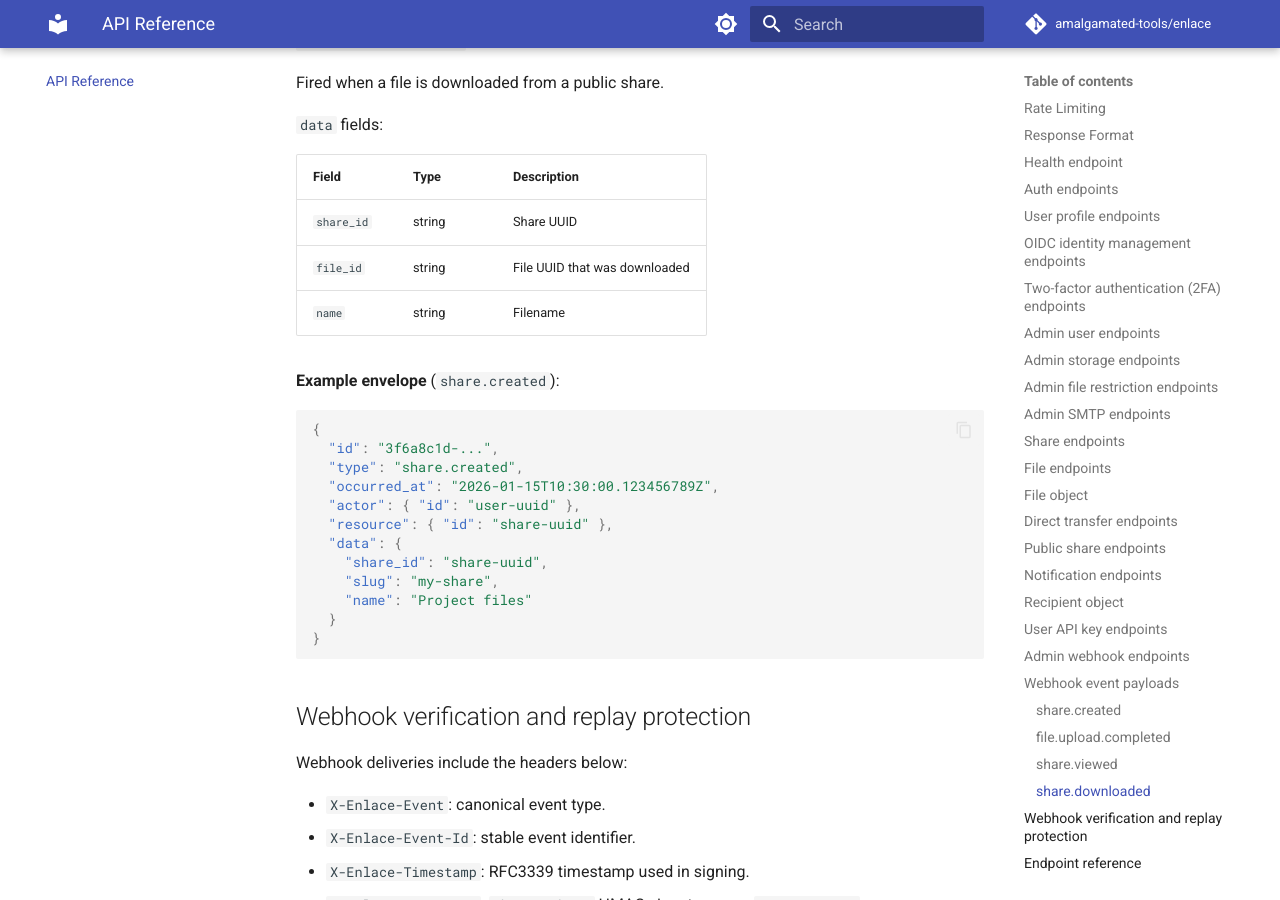
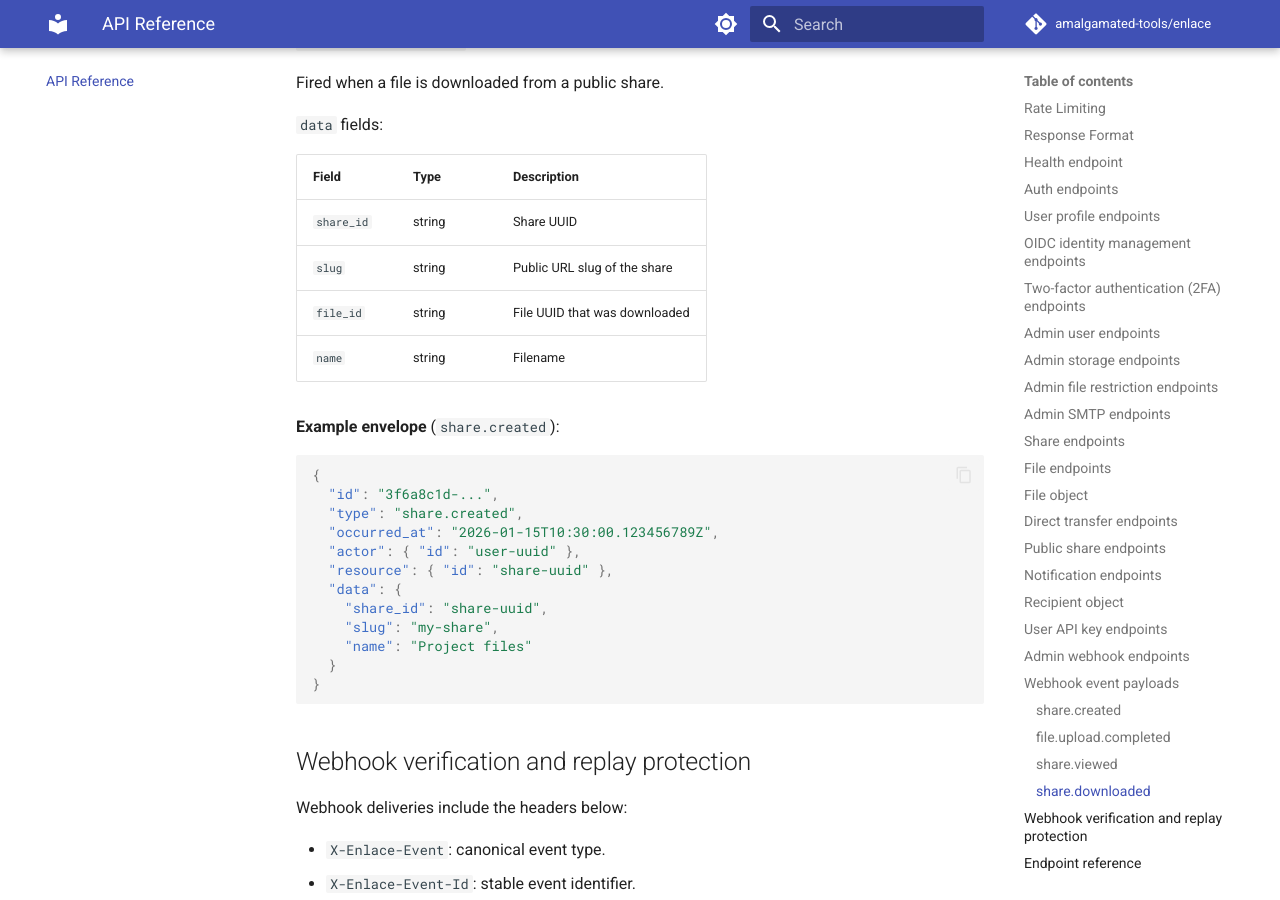
Before and after one commit to amalgamated-tools/enlace, an MkDocs documentation site: the page built from docs/api.md, in a window 1280 px wide and 900 px high, scrolled down 32769 px. Built offline with MkDocs 1.6.1 and Material for MkDocs 9.7.7, drawn with Linux system fonts in a browser that asks for light colours; comment, search, counter and statistics services are not loaded.

Commit message:
docs: add missing slug field to share.downloaded webhook event (#254)
The share.downloaded webhook payload includes a `slug` field containing
the public URL slug of the share, but this field was omitted from the
data fields table in the share.downloaded event documentation.

The server-side implementation in emitShareDownloadedWebhook always
populates this field:

    Data: map[string]any{
        "share_id": shareID,
        "file_id":  fileID,
        "name":     fileName,
        "slug":     shareSlug,  // previously undocumented
    }

Co-authored-by: GitHub Copilot <copilot@github.com>
Co-authored-by: Copilot <223556219+Copilot@users.noreply.github.com>

```diff
--- a/docs/api.md
+++ b/docs/api.md
@@ -1011,6 +1011,7 @@ Fired when a file is downloaded from a public share.
 | Field | Type | Description |
 |---|---|---|
 | `share_id` | string | Share UUID |
+| `slug` | string | Public URL slug of the share |
 | `file_id` | string | File UUID that was downloaded |
 | `name` | string | Filename |
 
```
